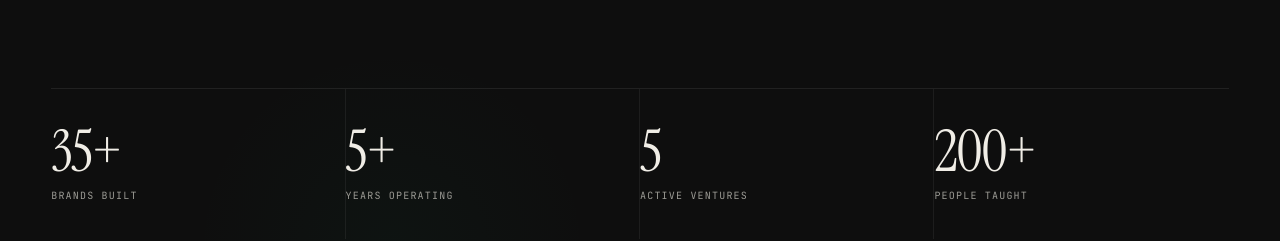
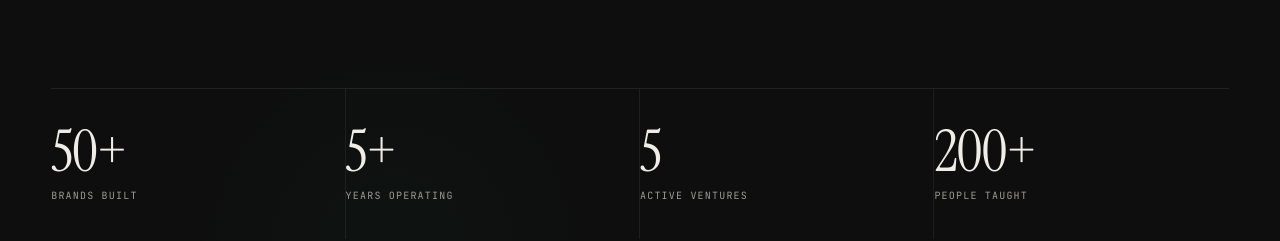
Before and after one commit to sarthackk/crestify, a React (Vite) app: page /sarthak in a window 1280 px wide. Shown: the part 860-1101 px from the top of the page. Built offline with nearby package versions, Linux system fonts and the light colour scheme.

Commit message:
Update brand count to 50+ across Sarthak portfolio page
Co-Authored-By: Claude Sonnet 4.6 <noreply@anthropic.com>

```diff
--- a/src/pages/Sarthak.jsx
+++ b/src/pages/Sarthak.jsx
@@ -7,7 +7,7 @@ import { useReveal } from '../components/shared/useReveal.js';
 
 function Hero() {
   const stats = [
-    { n: '35+',  l: 'Brands Built' },
+    { n: '50+',  l: 'Brands Built' },
     { n: '5+',   l: 'Years Operating' },
     { n: '5',    l: 'Active Ventures' },
     { n: '200+', l: 'People Taught' },
@@ -266,7 +266,7 @@ function AgencyYears() {
         <div className="grid" style={{ gap: 'var(--gap)', marginBottom: 'clamp(36px, 6vw, 64px)' }}>
           <div className="col-4">
             <span className="eyebrow" style={{ display: 'block', marginBottom: 12 }}>02 · Agency Years</span>
-            <h2 className="h2">35+ brands built.<br /><span className="italic" style={{ color: 'var(--ink-3)' }}>Here's where.</span></h2>
+            <h2 className="h2">50+ brands built.<br /><span className="italic" style={{ color: 'var(--ink-3)' }}>Here's where.</span></h2>
           </div>
           <div className="col-8" style={{ display: 'flex', alignItems: 'flex-end' }}>
             <p className="body-lg" style={{ maxWidth: '48ch' }}>
@@ -328,7 +328,7 @@ function AgencyYears() {
         <div style={{ marginTop: 'clamp(40px, 6vw, 72px)', border: '1px solid var(--line-strong)', borderRadius: 8, padding: 'clamp(24px, 3.5vw, 48px)', background: 'var(--bg-elev)' }}>
           <div style={{ display: 'flex', justifyContent: 'space-between', alignItems: 'center', marginBottom: 24, flexWrap: 'wrap', gap: 12 }}>
             <span className="mono" style={{ fontSize: 10, color: 'var(--ink-4)', textTransform: 'uppercase', letterSpacing: '0.14em' }}>Brands worked with across both agencies</span>
-            <span style={{ fontFamily: 'var(--serif)', fontStyle: 'italic', fontSize: 'clamp(24px, 4vw, 48px)', lineHeight: 1, color: 'var(--ink)' }}>35+ brands</span>
+            <span style={{ fontFamily: 'var(--serif)', fontStyle: 'italic', fontSize: 'clamp(24px, 4vw, 48px)', lineHeight: 1, color: 'var(--ink)' }}>50+ brands</span>
           </div>
           <div className="st-brand-wall">
             {['Barker Bookie', 'Brand 02', 'Brand 03', 'Brand 04', 'Brand 05', 'Brand 06', 'Brand 07', 'Brand 08', 'Brand 09', 'Brand 10', 'Brand 11', 'Brand 12'].map(b => (
```
